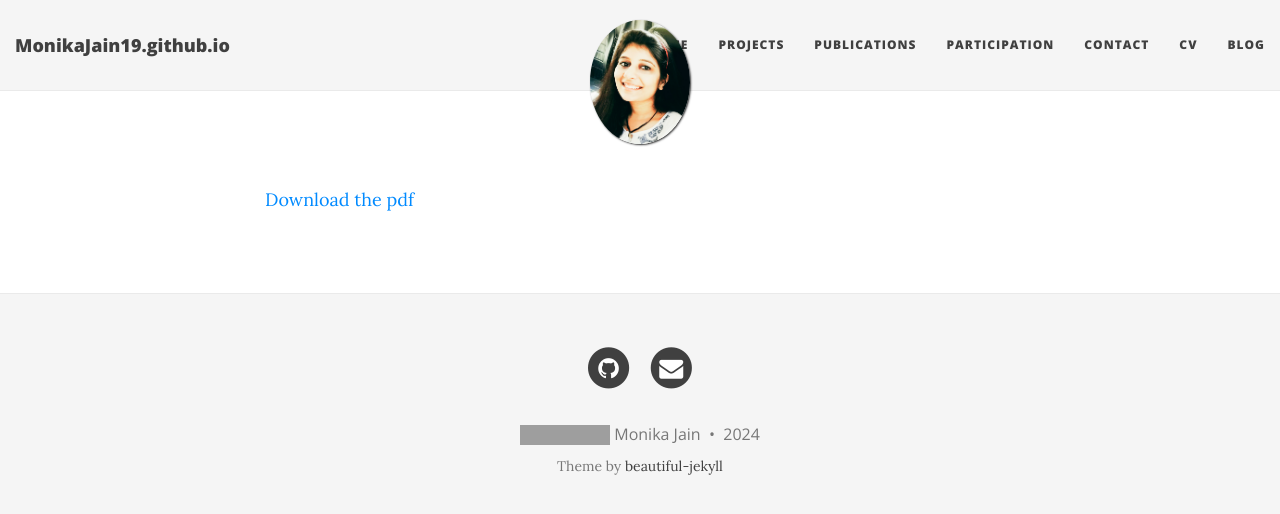
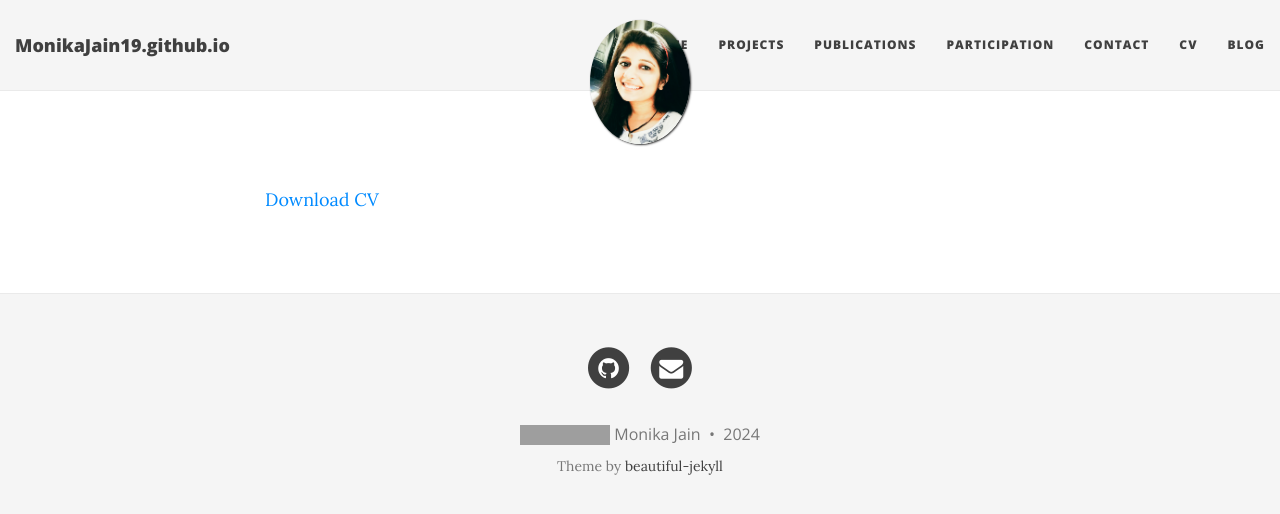
Before and after one commit to MonikaJain19/MonikaJain19.github.io, a Jekyll site: the page built from cv.md, in a window 1280 px wide. Shown: the top 514 px of the page. Built offline with Jekyll 4.4.1, drawn with Linux system fonts in a browser that asks for light colours; nearby versions of some CDN libraries; our own code applies the rules of GitHub Pages for plain Markdown files; grey boxes are pictures that could not be loaded.

Commit message:
Update cv.md

```diff
--- a/cv.md
+++ b/cv.md
@@ -1 +1 @@
-<a href="https://github.com/MonikaJain19/MonikaJain19.github.io/blob/main/files/Monika_Jain_Resume1.pdf" download="newfilename">Download the pdf</a>
+<a href="https://github.com/MonikaJain19/MonikaJain19.github.io/blob/main/files/Monika_Jain_Resume1.pdf" download="newfilename">Download CV</a>
```
